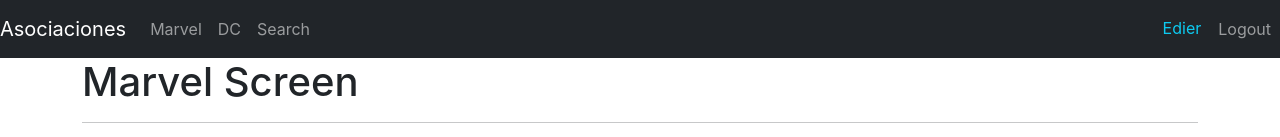
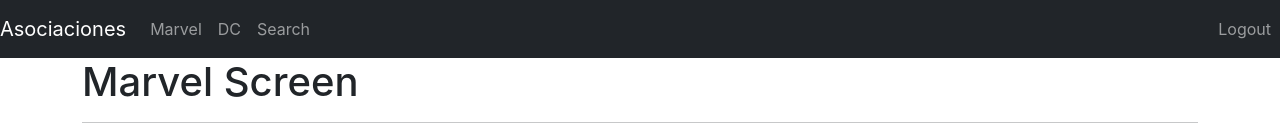
Before and after one commit to eideard-hm/heroesApp-react, a React (Create React App) app: page / in a window 1280 px wide. Shown: the top 137 px of the page. Built offline with nearby package versions, Linux system fonts and the light colour scheme.

Commit message:
Added the global state and context

```diff
--- a/src/App.js
+++ b/src/App.js
@@ -1,10 +1,13 @@
 import React from 'react';
+import { AuthProvider } from './auth/authContext';
 
 import AppRoutes from "./routes/AppRoutes";
 
 function App() {
   return (
-    <AppRoutes />
+    <AuthProvider>
+      <AppRoutes />
+    </AuthProvider>
   );
 }
 
--- /dev/null
+++ b/src/auth/authContext.js
@@ -0,0 +1,26 @@
+import React, { createContext, useReducer } from "react";
+import { authReducer } from "./authReducer";
+
+const AuthContext = createContext(null);
+
+const init = () => {
+    return JSON.parse(localStorage.getItem('userAuth')) || {auth: false};
+}
+
+const AuthProvider = ({ children }) => {
+
+    const [userAuth, dispatch] = useReducer(authReducer, {}, init);
+
+    const data = {
+        userAuth,
+        dispatch
+    }
+
+    return (
+        <AuthContext.Provider value={data}>
+            {children}
+        </AuthContext.Provider>
+    )
+}
+
+export { AuthContext, AuthProvider };
--- /dev/null
+++ b/src/auth/authReducer.js
@@ -0,0 +1,17 @@
+import { types } from "../types/types";
+
+export const authReducer = (state = {}, action) => {
+
+    switch (action.type) {
+        case types.login:
+            return {
+                ...action.payload,
+                auth: true
+            }
+        case types.logout:
+            return { auth: false }
+        default:
+            return state;
+    }
+
+}
--- a/src/components/Navbar.jsx
+++ b/src/components/Navbar.jsx
@@ -1,12 +1,14 @@
-import React from 'react';
+import React, { useContext } from 'react';
 import { Link, NavLink, useNavigate } from "react-router-dom";
+import { AuthContext } from '../auth/authContext';
 
 const Navbar = () => {
 
+    const { userAuth } = useContext(AuthContext);
     const navigate = useNavigate();
 
     const handleLogout = () => {
-        navigate('login', {replace: true})
+        navigate('login', { replace: true })
     }
 
     return (
@@ -47,7 +49,7 @@
             <div className="navbar-collapse collapse w-100 order-3 dual-collapse2 d-flex justify-content-end">
                 <ul className="navbar-nav ml-auto">
 
-                    <span className='nav-item nav-link text-info'>Edier</span>
+                    <span className='nav-item nav-link text-info'>{userAuth.name}</span>
 
                     <button
                         className="btn nav-item nav-link"
--- /dev/null
+++ b/src/types/types.js
@@ -0,0 +1,4 @@
+export const types = {
+    login: '[auth] Login',
+    logout: '[auth] Logout'
+}
```
